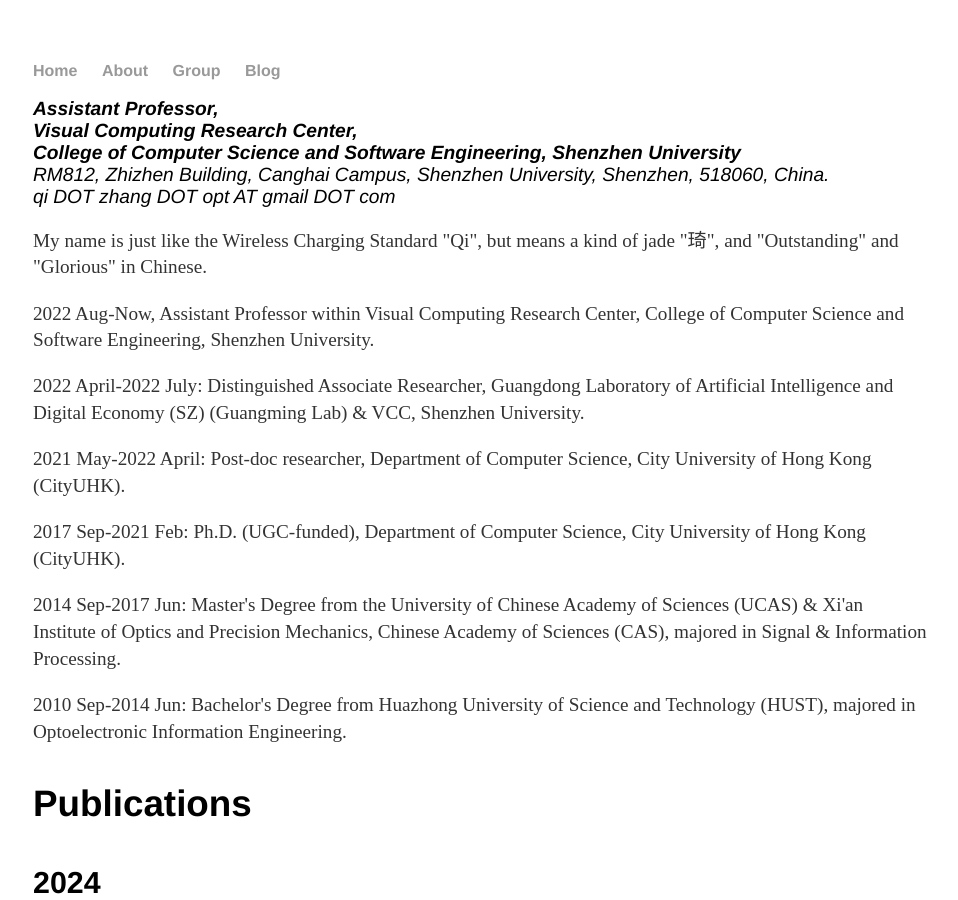
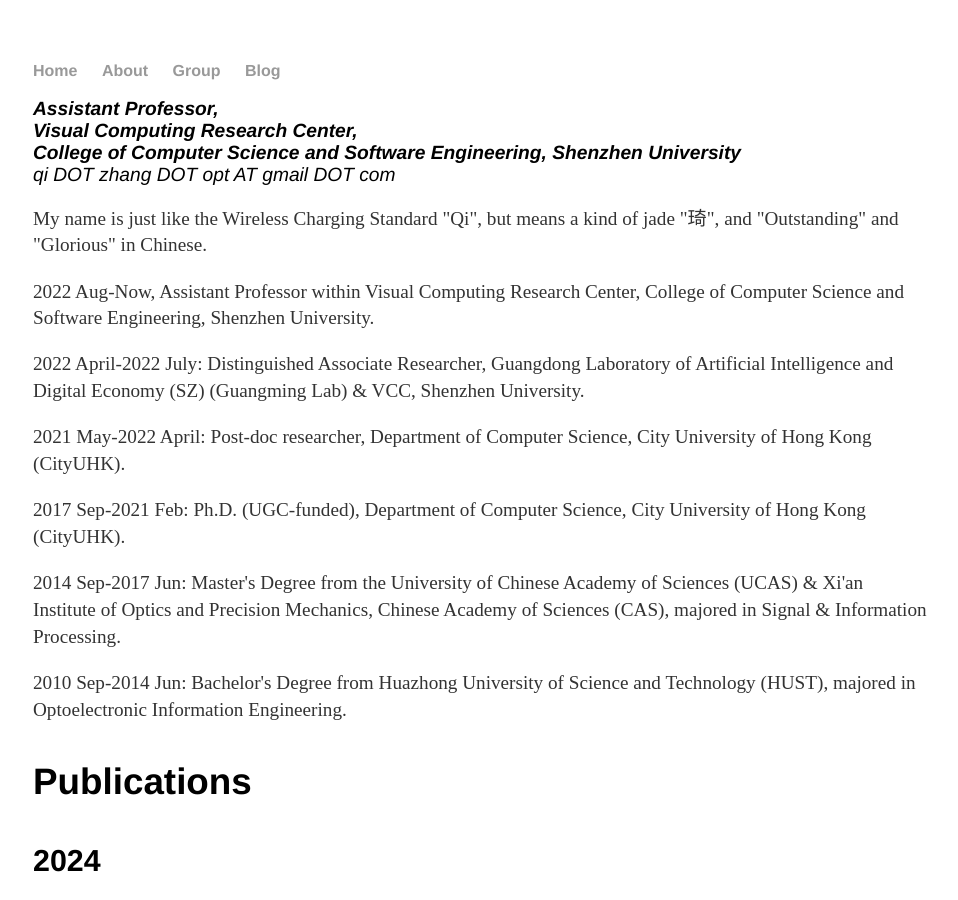
Before and after one commit to zqyq/zqyq.github.io, a Jekyll site: the page built from about/index.html, in a window 1280 px wide and 900 px high. Shown: the whole window, without its empty margins (159-1117 px from the left). Built offline with Jekyll 4.4.1, drawn with Linux system fonts in a browser that asks for light colours.

Commit message:
Update index.html

```diff
--- a/about/index.html
+++ b/about/index.html
@@ -10,7 +10,6 @@
 				<strong> Assistant Professor, </strong><br>
 				<strong> Visual Computing Research Center, </strong><br>
 				<strong> College of Computer Science and Software Engineering, Shenzhen University</strong> <br>
-				RM812, Zhizhen Building, Canghai Campus, Shenzhen University, Shenzhen, 518060, China. <br>
 			<span class="obfuscate">qi DOT zhang DOT opt AT gmail DOT com</span>
 			</address>
 
```
